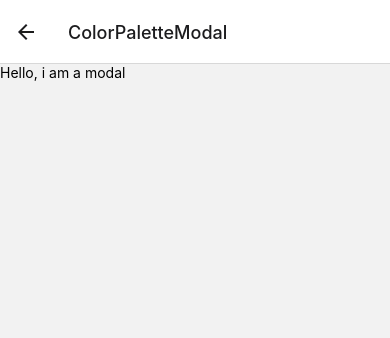
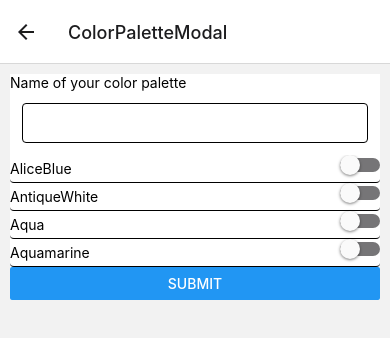
Before and after one commit to SirKudakwashe/Expo, a React Native app: screen /ColorPaletteModal in a window 390 px wide. Shown: the top 338 px of the page. Built offline with nearby package versions, Linux system fonts and the light colour scheme; no server answers.

Commit message:
updating the modal

```diff
--- a/screens/ColorPalette.js
+++ b/screens/ColorPalette.js
@@ -5,9 +5,8 @@ import ColorBox from "../components/ColorBox";
 const ColorPalette = ({ route }) => {
   const { paletteName, colors } = route.params;
   return (
-    <SafeAreaView>
+    <SafeAreaView style={styles.container}>
       <FlatList
-        style={styles.container}
         data={colors}
         // keyExtractor={(item) => item}
         renderItem={({ item }) => (
@@ -23,6 +22,7 @@ const styles = StyleSheet.create({
   container: {
     paddingVertical: 40,
     paddingHorizontal: 10,
+    backgroundColor: "#fff",
   },
 });
 
--- a/screens/ColorPaletteModal.js
+++ b/screens/ColorPaletteModal.js
@@ -1,12 +1,94 @@
 import React from "react";
-import { View, Text } from "react-native";
+import {
+  View,
+  Text,
+  TextInput,
+  StyleSheet,
+  SafeAreaView,
+  FlatList,
+  Switch,
+  Button,
+  Alert,
+} from "react-native";
+import { TouchableOpacity } from "react-native-gesture-handler";
+
+const COLORS = [
+  { colorName: "AliceBlue", hexCode: "#F0F8FF", index: "1" },
+  { colorName: "AntiqueWhite", hexCode: "#FAEBD7", index: "2" },
+  { colorName: "Aqua", hexCode: "#00FFFF", index: "3" },
+  { colorName: "Aquamarine", hexCode: "#7FFFD4", index: "4" },
+];
 
 function ColorPaletteModal() {
+  const [text, onChangeText] = React.useState("");
+  const [color, setColors] = React.useState([]);
+  const [isEnabled, setIsEnabled] = React.useState(false);
+  const toggleSwitch = () => setIsEnabled((previousState) => !previousState);
+
   return (
-    <View>
-      <Text>Hello, i am a modal</Text>
-    </View>
+    <SafeAreaView style={styles.container}>
+      <View>
+        <Text>Name of your color palette</Text>
+        <TextInput
+          onChangeText={onChangeText}
+          value={text}
+          autoCapitalize="sentences"
+          style={styles.input}
+        />
+
+        <FlatList
+          data={COLORS}
+          keyExtractor={(item) => item}
+          renderItem={({ item }) => (
+            <View style={styles.list}>
+              <Text style={styles.text}>{item.colorName}</Text>
+              <TouchableOpacity
+                onPress={() => {
+                  toggleSwitch();
+                }}
+              >
+                <Switch
+                  trackColor={{ false: "#767577", true: "#81b0ff" }}
+                  // onValueChange={toggleSwitch}
+                  value={isEnabled}
+                />
+              </TouchableOpacity>
+            </View>
+          )}
+        />
+      </View>
+
+      <Button
+        title="Submit"
+        onPress={() => Alert.alert("Simple Button pressed")}
+      />
+    </SafeAreaView>
   );
 }
 
+const styles = StyleSheet.create({
+  container: {
+    backgroundColor: "#fff",
+    margin: 10,
+  },
+
+  input: {
+    height: 40,
+    margin: 12,
+    borderWidth: 1,
+    borderRadius: 4,
+    padding: 10,
+  },
+
+  text: {
+    paddingVertical: 5,
+  },
+  list: {
+    flexDirection: "row",
+    justifyContent: "space-between",
+    borderBottomWidth: 1,
+    borderRadius: 4,
+  },
+});
+
 export default ColorPaletteModal;
--- a/screens/Home.js
+++ b/screens/Home.js
@@ -44,7 +44,7 @@ const Home = ({ navigation }) => {
             navigation.navigate("ColorPaletteModal");
           }}
         >
-          <Text>Launch Modal</Text>
+          <Text>Add Color Scheme</Text>
         </TouchableOpacity>
       }
     />
```
